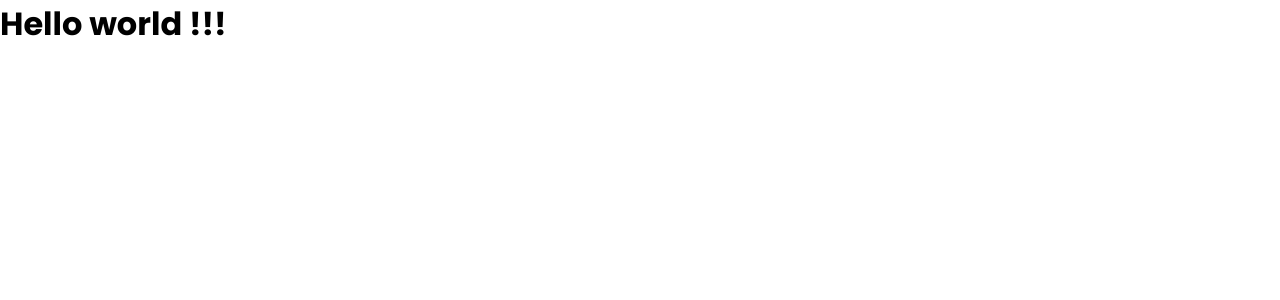
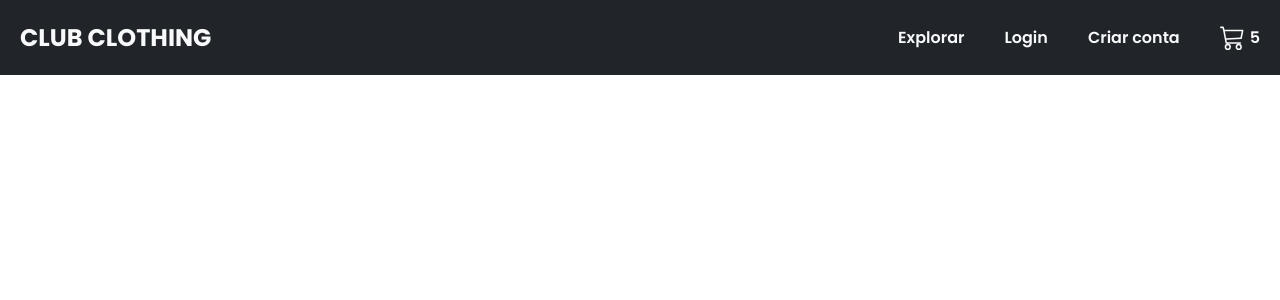
Before and after one commit to MatheusRodri/web_ecommerce_rj, a React (Create React App) app: page / in a window 1280 px wide. Shown: the top 300 px of the page. Built offline with nearby package versions, Linux system fonts and the light colour scheme.

Commit message:
feat: add Header Component

```diff
--- a/package.json
+++ b/package.json
@@ -12,6 +12,7 @@
     "@types/react-dom": "^18.0.0",
     "react": "^18.2.0",
     "react-dom": "^18.2.0",
+    "react-icons": "^4.7.1",
     "react-scripts": "5.0.1",
     "web-vitals": "^2.1.0"
   },
--- a/src/App.tsx
+++ b/src/App.tsx
@@ -1,5 +1,8 @@
+// Components
+import Header from './components/header/header.components'
+
 const App = () => {
-  return <h1>Hello world !!!</h1>
+  return <Header/>
 }
 
 export default App
--- /dev/null
+++ b/src/components/header/header.components.tsx
@@ -0,0 +1,28 @@
+import { BsCart3 } from 'react-icons/bs'
+
+import './header.styles.css'
+const Header = () => {
+  return (
+        <div className="header-container">
+                <h2 className="header-title">CLUB CLOTHING</h2>
+
+                <div className="header-items">
+                    <div className="header-item">
+                        Explorar
+                    </div>
+                    <div className="header-item">
+                        Login
+                    </div>
+                    <div className="header-item">
+                        Criar conta
+                    </div>
+                    <div className="header-item">
+                        <BsCart3 size={25}/>
+                        <p style={{ marginLeft: 5 }}>5</p>
+                    </div>
+            </div>
+        </div>
+  )
+}
+
+export default Header
--- /dev/null
+++ b/src/components/header/header.styles.css
@@ -0,0 +1,32 @@
+.header-container {
+    width: 100%;
+    background-color: #212529;
+    display: flex;
+    justify-content: space-between;
+    padding: 20px;
+    color: #f8f9fa;
+}
+
+.header-title {
+    font-weight: bold;
+    font-size: 1.5rem;
+}
+
+.header-items {
+    display: flex;
+    align-items: center;
+    justify-content: space-between;
+}
+
+.header-item {
+    font-weight: 600;
+    font-size: 1rem;
+    display: flex;
+    align-items: center;
+}
+
+.header-item:nth-child(1),
+.header-item:nth-child(2),
+.header-item:nth-child(3) {
+    margin-right: 40px;
+}
```
Also changed, not shown: 1 other file (tests, documents, lock files or other folders).
